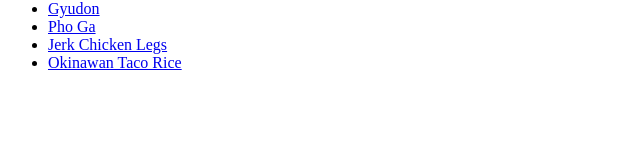
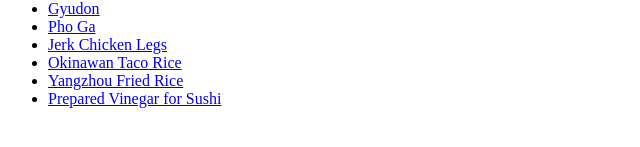
Before and after one commit to devanmcobb/odin-recipes, a plain HTML site: page index.html in a window 1280 px wide. Shown: the part 475-622 px from the top of the page, without its empty margins (0-640 px from the left). Drawn offline with Linux system fonts and the light colour scheme.

Commit message:
update index.html

```diff
--- a/index.html
+++ b/index.html
@@ -12,6 +12,8 @@
         <li><a href="recipes/phoga.html">Pho Ga</a></li>
         <li><a href="recipes/jerkchicken.html">Jerk Chicken Legs</a></li>
         <li><a href="recipes/tacorice.html">Okinawan Taco Rice</a></li>
+        <li><a href="recipes/friedrice.html">Yangzhou Fried Rice</a></li>
+        <li><a href="recipes/sushivinegar.html">Prepared Vinegar for Sushi</a></li>
     </ul>
 
 </body>
```
